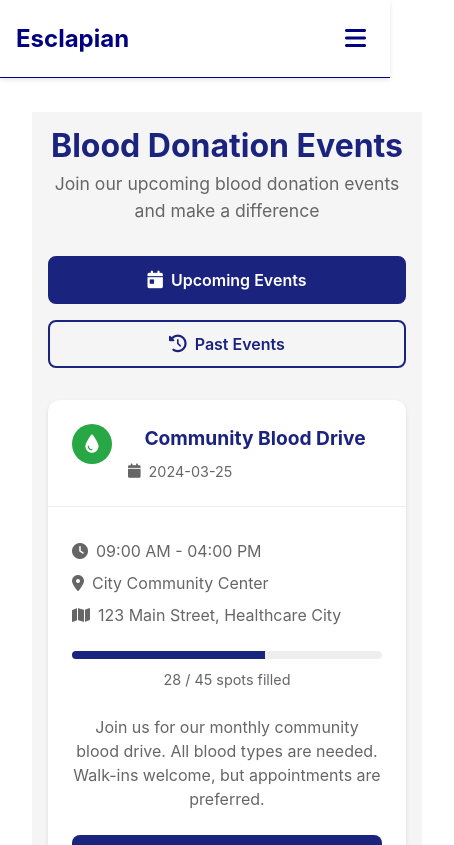
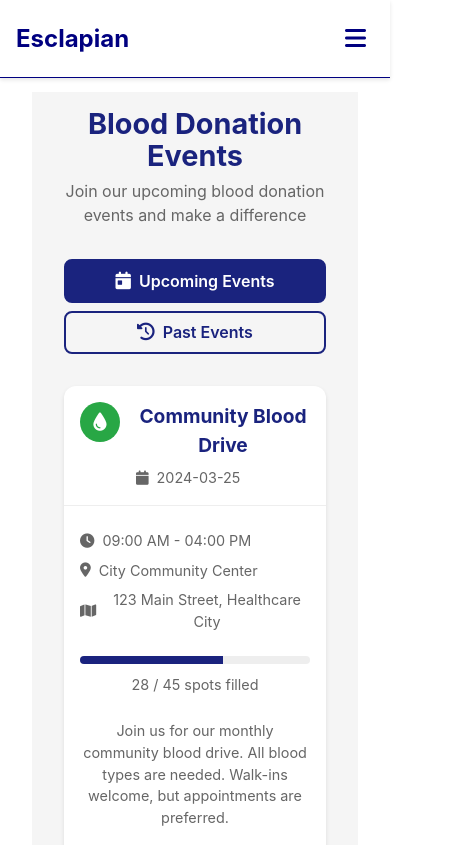
Before and after one commit to austinechisutia/esclapian2, a React (Vite) app: page /esclapian2/events in a window 390 px wide. Shown: the top 845 px of the page, 454 px wide, since content can reach past the window. Built offline with nearby package versions, Linux system fonts and the light colour scheme.

Commit message:
Committed with the message "fix: adjust dashboard header visibility and spacing" Pushed to the main branch of your GitHub repository

```diff
--- a/src/components/events/Events.css
+++ b/src/components/events/Events.css
@@ -1,14 +1,17 @@
 .events-container {
-  width: 100vw;
+  width: 100%;
   min-height: 100vh;
   background-color: #f5f5f5;
   padding: 2rem;
   margin-top: 80px;
+  box-sizing: border-box;
+  overflow-x: hidden;
 }
 
 .events-header {
   text-align: center;
   margin-bottom: 2rem;
+  padding: 0 1rem;
 }
 
 .events-header h1 {
@@ -27,6 +30,7 @@
   justify-content: center;
   gap: 1rem;
   margin-bottom: 2rem;
+  padding: 0 1rem;
 }
 
 .tab-button {
@@ -56,11 +60,12 @@
 .events-content {
   max-width: 1200px;
   margin: 0 auto;
+  padding: 0 1rem;
 }
 
 .events-grid {
   display: grid;
-  grid-template-columns: repeat(auto-fit, minmax(350px, 1fr));
+  grid-template-columns: repeat(auto-fit, minmax(300px, 1fr));
   gap: 2rem;
   margin-bottom: 2rem;
 }
@@ -94,16 +99,19 @@
   justify-content: center;
   color: white;
   font-size: 1.2rem;
+  flex-shrink: 0;
 }
 
 .event-title {
   flex: 1;
+  min-width: 0;
 }
 
 .event-title h3 {
   color: #1a237e;
   margin: 0 0 0.5rem 0;
   font-size: 1.2rem;
+  word-wrap: break-word;
 }
 
 .event-date {
@@ -128,6 +136,7 @@
   display: flex;
   align-items: center;
   gap: 0.5rem;
+  word-wrap: break-word;
 }
 
 .event-progress {
@@ -157,6 +166,7 @@
   color: #666;
   margin-bottom: 1.5rem;
   line-height: 1.5;
+  word-wrap: break-word;
 }
 
 .register-button {
@@ -223,25 +233,72 @@
 @media (max-width: 768px) {
   .events-container {
     padding: 1rem;
+    margin-top: 60px;
   }
 
   .events-header h1 {
-    font-size: 2rem;
+    font-size: 1.8rem;
+  }
+
+  .events-header p {
+    font-size: 1rem;
   }
 
   .events-tabs {
     flex-direction: column;
+    gap: 0.5rem;
   }
 
   .tab-button {
     width: 100%;
+    padding: 0.6rem 1rem;
   }
 
   .events-grid {
     grid-template-columns: 1fr;
+    gap: 1rem;
   }
 
   .event-card {
-    margin-bottom: 1rem;
+    margin-bottom: 0;
+  }
+
+  .event-header {
+    padding: 1rem;
+  }
+
+  .event-details {
+    padding: 1rem;
+  }
+
+  .event-info p {
+    font-size: 0.9rem;
+  }
+
+  .event-description {
+    font-size: 0.9rem;
+  }
+
+  .register-button {
+    padding: 0.6rem;
+    font-size: 0.9rem;
+  }
+
+  .events-footer {
+    padding: 1.5rem;
+    margin: 0 1rem;
+  }
+
+  .create-event h3 {
+    font-size: 1.2rem;
+  }
+
+  .create-event p {
+    font-size: 0.9rem;
+  }
+
+  .create-button {
+    padding: 0.6rem 1.2rem;
+    font-size: 0.9rem;
   }
 }
--- a/src/components/nav/Nav.jsx
+++ b/src/components/nav/Nav.jsx
@@ -26,12 +26,12 @@ const Nav = () => {
         </button>
         <div className={`nav-links ${isMenuOpen ? 'active' : ''}`}>
           <ul>
-            <li><Link to="/"><i className="fas fa-home"></i> Home</Link></li>
-            <li><Link to="/dashboard"><i className="fas fa-tachometer-alt"></i> Dashboard</Link></li>
-            <li><Link to="/search"><i className="fas fa-search"></i> Search</Link></li>
-            <li><Link to="/request"><i className="fas fa-hand-holding-medical"></i> Request</Link></li>
-            <li><Link to="/info"><i className="fas fa-info-circle"></i> Info</Link></li>
-            <li><Link to="/events"><i className="fas fa-calendar-alt"></i> Events</Link></li>
+            <li><Link to="/" onClick={() => setIsMenuOpen(false)}><i className="fas fa-home"></i> Home</Link></li>
+            <li><Link to="/dashboard" onClick={() => setIsMenuOpen(false)}><i className="fas fa-tachometer-alt"></i> Dashboard</Link></li>
+            <li><Link to="/search" onClick={() => setIsMenuOpen(false)}><i className="fas fa-search"></i> Search</Link></li>
+            <li><Link to="/request" onClick={() => setIsMenuOpen(false)}><i className="fas fa-hand-holding-medical"></i> Request</Link></li>
+            <li><Link to="/info" onClick={() => setIsMenuOpen(false)}><i className="fas fa-info-circle"></i> Info</Link></li>
+            <li><Link to="/events" onClick={() => setIsMenuOpen(false)}><i className="fas fa-calendar-alt"></i> Events</Link></li>
           </ul>
           <div className="mobile-auth-buttons">
             <Link to="/login" className="login-button" onClick={() => setIsMenuOpen(false)}>
```
